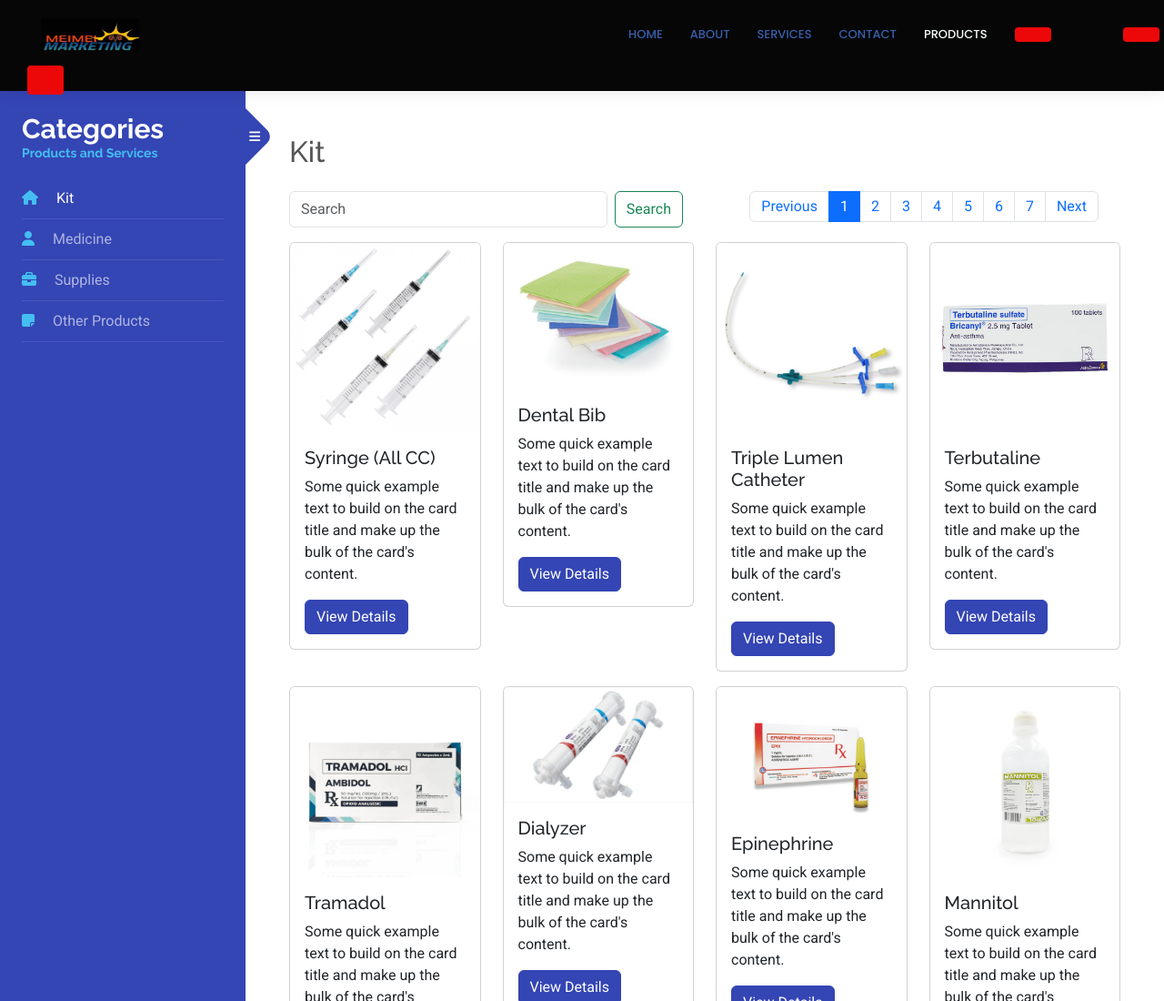
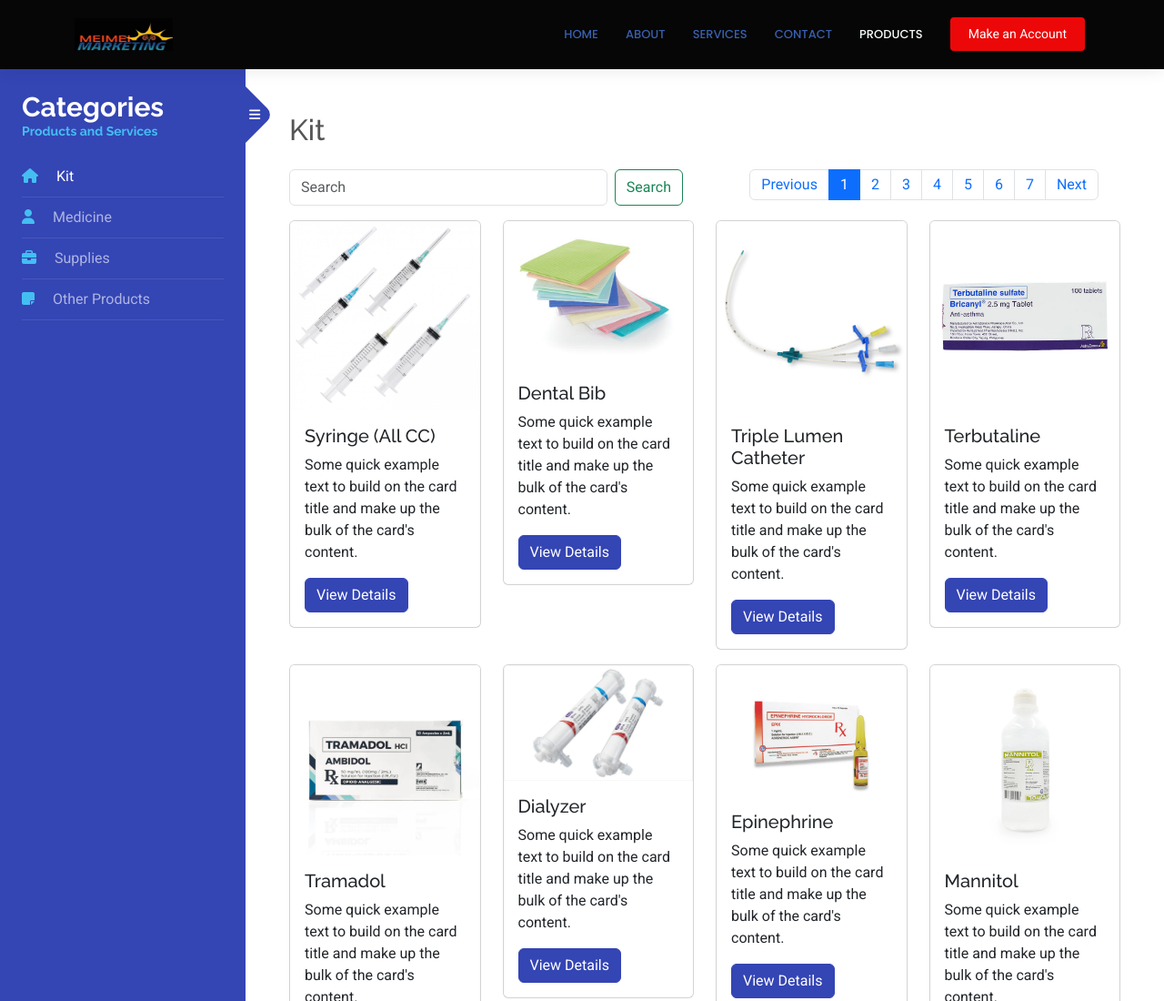
Before and after one commit to oneng-XD/meimeimarketing, a plain HTML site: page products.html in a window 1280 px wide. Shown: the top 1100 px of the page at 91% size. Drawn offline with nearby package versions, Linux system fonts and the light colour scheme; a script that the page names is missing.

Commit message:
2nd commit-- fix button in make an account in products html

```diff
--- a/products.html
+++ b/products.html
@@ -57,7 +57,7 @@
             <i class="mobile-nav-toggle d-xl-none bi bi-list"></i>
           </nav>
 
-          <a class="cta-btn" href="index.html#featured-services">
+          <a class="cta-btn" href="index.html#featured-services">Make an Account</a>
         </div>
       </div>
     </header>
```
